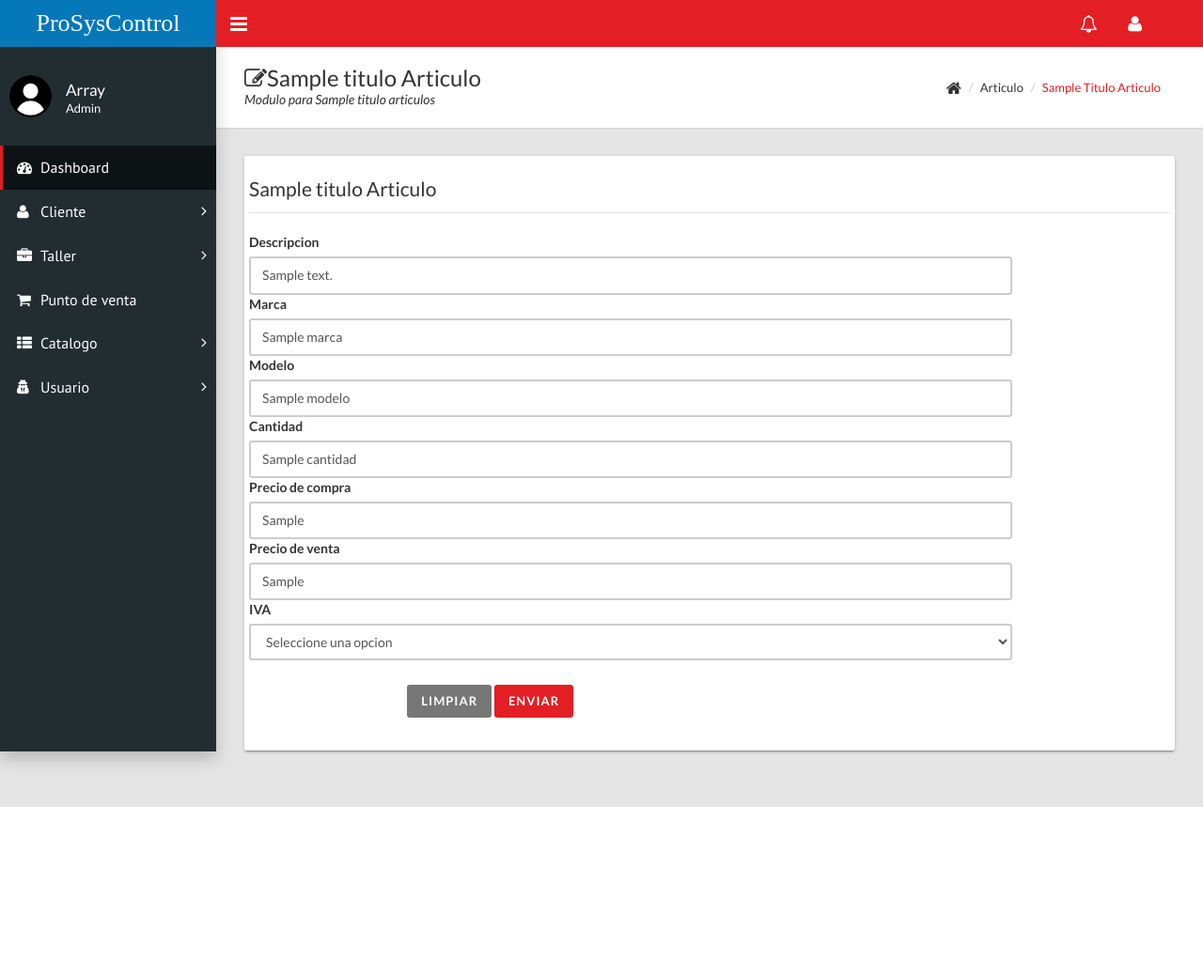
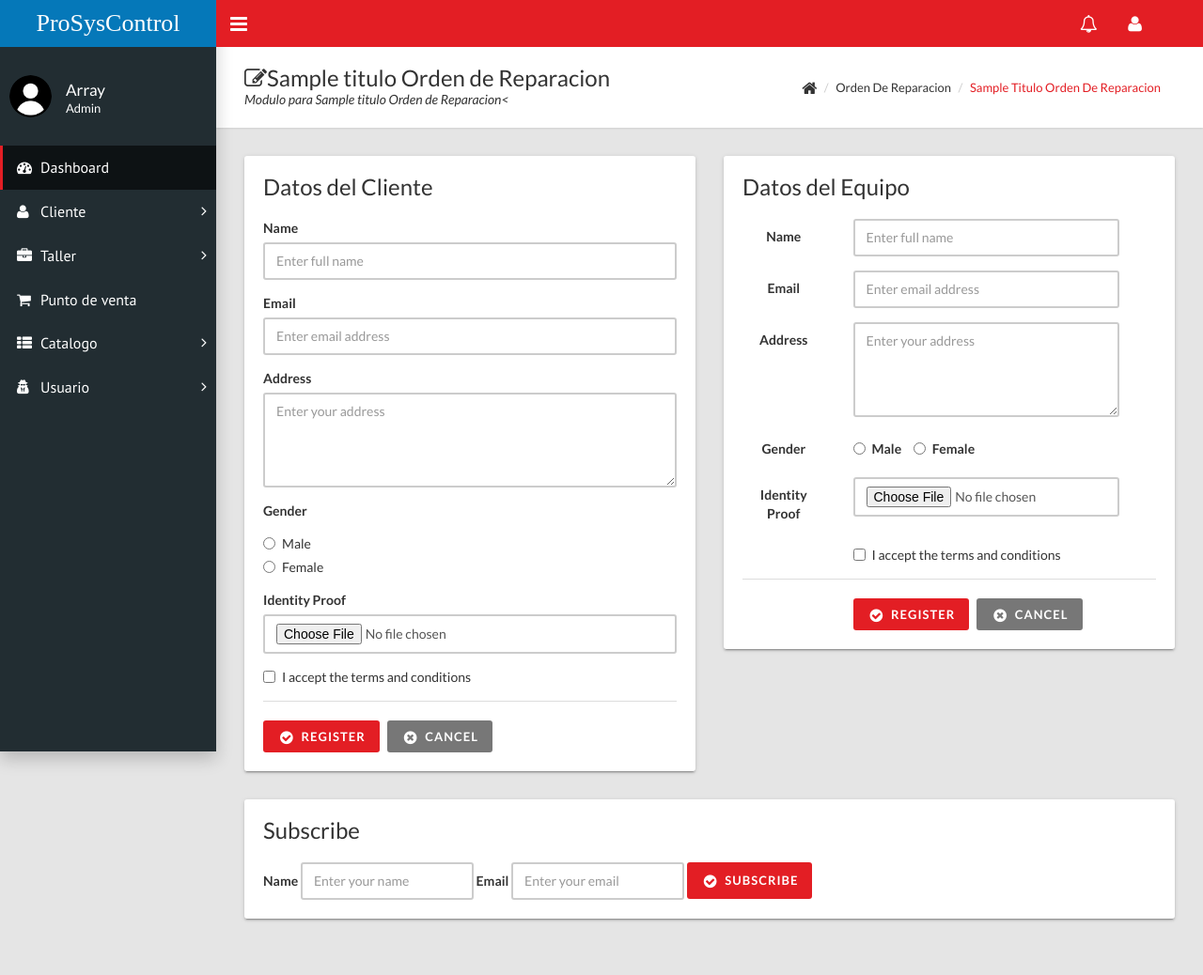
Before and after one commit to Byorsh/ProSysControlv2-2, a PHP site: template vistas/taller/acciones_Taller.php in a window 1280 px wide. Shown: the whole page at 94% size. Before the commit the page ends 859 px from the top, so only its background shows below. Run offline with PHP 8.4, Linux system fonts and the light colour scheme; a user stored in the database is signed in; tables that the repository leaves empty hold one stand-in row (values such as "Sample post"); the template is opened without the code that fills it: most values are stand-ins (such as "Sample title", 1, 10 or a date in 2020).

Commit message:
Taller en proceso

```diff
--- a/vistas/encabezado.php
+++ b/vistas/encabezado.php
@@ -78,7 +78,7 @@
 
             <li class="treeview"><a href="#"><i class="fa fa-briefcase"></i><span>Taller</span><i class="fa fa-angle-right"></i></a>
               <ul class="treeview-menu">
-                <li><a href="#"><i class="fa fa-plus-square"></i> Agregar equipo al taller</a></li>
+                <li><a href="?c=taller&a=FormCrear"><i class="fa fa-plus-square"></i> Agregar equipo al taller</a></li>
                 <li><a href="#"><i class="fa fa-plus-square"></i> Agregar servicio a domicilio</a></li>
                 <li><a href="#"><i class="fa fa-list"></i> Lista de equipos</a></li>
                 <li><a href="#"><i class="fa fa-list"></i> Lista de servicios</a></li>
--- a/vistas/taller/acciones_Taller.php
+++ b/vistas/taller/acciones_Taller.php
@@ -1,85 +1,150 @@
 <div class="content-wrapper">
-  <div class="page-title">
-    <div>
-      <h1><i class="fa fa-edit"></i><?=$titulo?> Articulo</h1>
-      <p>Modulo para <?=$titulo?> articulos</p>
-    </div>
-    <div>
-      <ul class="breadcrumb">
-        <li><i class="fa fa-home fa-lg"></i></li>
-        <li>Articulo</li>
-        <li><a href="#"><?=$titulo?> Articulo</a></li>
-      </ul>
-    </div>
-  </div>
-  <div class="row">
-    <div class="col-md-12">
-      <div class="card">
+        <div class="page-title">
+          <div>
+            <h1><i class="fa fa-edit"></i><?=$titulo?> Orden de Reparacion</h1>
+            <p>Modulo para <?=$titulo?> Orden de Reparacion<</p>
+          </div>
+          <div>
+            <ul class="breadcrumb">
+              <li><i class="fa fa-home fa-lg"></i></li>
+              <li>Orden de Reparacion</li>
+              <li><a href="#"><?=$titulo?> Orden de Reparacion</a></li>
+            </ul>
+          </div>
+        </div>
         <div class="row">
-
-        <div class="well bs-component">
-            <form class="form-horizontal" method="POST" action="?c=catalogo&a=Guardar">
-            <fieldset>
-                <legend><?=$titulo?> Articulo</legend>
-                <div class="form-group">
-                    <div class="col-lg-10">
-                    <input class="form-control" name="idProducto" type="hidden" value="<?=$catalogoSQL->getId()?>">
+          <div class="col-md-6">
+            <div class="card">
+              <h3 class="card-title">Datos del Cliente</h3>
+              <div class="card-body">
+                <form>
+                  <div class="form-group">
+                    <label class="control-label">Name</label>
+                    <input class="form-control" type="text" placeholder="Enter full name">
+                  </div>
+                  <div class="form-group">
+                    <label class="control-label">Email</label>
+                    <input class="form-control" type="email" placeholder="Enter email address">
+                  </div>
+                  <div class="form-group">
+                    <label class="control-label">Address</label>
+                    <textarea class="form-control" rows="4" placeholder="Enter your address"></textarea>
+                  </div>
+                  <div class="form-group">
+                    <label class="control-label">Gender</label>
+                    <div class="radio">
+                      <label>
+                        <input type="radio" name="gender">Male
+                      </label>
                     </div>
-
-                    <label class="col-md-3" for="Descripcion">Descripcion</label>
-                    <div class="col-lg-10">
-                        <input class="form-control" name="descripcion"  type="text" pattern="{0,100}" placeholder="Descripcion" value="<?=$catalogoSQL->getDescripcion()?>" required="">
+                    <div class="radio">
+                      <label>
+                        <input type="radio" name="gender">Female
+                      </label>
                     </div>
-
-                    <label class="col-md-3 " for="Marca">Marca</label>
-                    <div class="col-lg-10">
-                        <input class="form-control" name="marca"  type="text" pattern="[a-zA-Z0-9áéíóúÁÉÍÓÚñÑ. ]{3,50}" placeholder="Marca" value="<?=$catalogoSQL->getMarca()?>">
+                  </div>
+                  <div class="form-group">
+                    <label class="control-label">Identity Proof</label>
+                    <input class="form-control" type="file">
+                  </div>
+                  <div class="form-group">
+                    <div class="checkbox">
+                      <label>
+                        <input type="checkbox">I accept the terms and conditions
+                      </label>
                     </div>
-
-                    <label class="col-md-3 " for="Modelo">Modelo</label>
-                    <div class="col-lg-10">
-                    <input class="form-control" name="modelo" type="text" pattern="[a-zA-Z0-9áéíóúÁÉÍÓÚñÑ. ]{3,50}" placeholder="Modelo" value="<?=$catalogoSQL->getModelo()?>">
+                  </div>
+                </form>
+              </div>
+              <div class="card-footer">
+                <button class="btn btn-primary icon-btn" type="button"><i class="fa fa-fw fa-lg fa-check-circle"></i>Register</button>&nbsp;&nbsp;&nbsp;<a class="btn btn-default icon-btn" href="#"><i class="fa fa-fw fa-lg fa-times-circle"></i>Cancel</a>
+              </div>
+            </div>
+          </div>
+          <div class="col-md-6">
+            <div class="card">
+              <h3 class="card-title">Datos del Equipo</h3>
+              <div class="card-body">
+                <form class="form-horizontal">
+                  <div class="form-group">
+                    <label class="control-label col-md-3">Name</label>
+                    <div class="col-md-8">
+                      <input class="form-control" type="text" placeholder="Enter full name">
                     </div>
-
-                    <label class="col-md-3 " for="Cantidad">Cantidad</label>
-                    <div class="col-lg-10">
-                        <input class="form-control" name="cantidad" type="text" pattern="[0-9]{1,6}" placeholder="Cantidad" value="<?=$catalogoSQL->getCantidad()?>" required="">
+                  </div>
+                  <div class="form-group">
+                    <label class="control-label col-md-3">Email</label>
+                    <div class="col-md-8">
+                      <input class="form-control col-md-8" type="email" placeholder="Enter email address">
                     </div>
-
-                    <label class="col-md-3 " for="PrecioCompra">Precio de compra</label>
-                    <div class="col-lg-10">
-                        <input class="form-control" name="precioCompra" type="text" pattern="[0-9.]{1,12}" placeholder="Precio de compra" value="<?=$catalogoSQL->getPrecioCompra()?>" required="">
+                  </div>
+                  <div class="form-group">
+                    <label class="control-label col-md-3">Address</label>
+                    <div class="col-md-8">
+                      <textarea class="form-control" rows="4" placeholder="Enter your address"></textarea>
                     </div>
-
-                    <label class="col-md-3" for="PrecioVenta">Precio de venta</label>
-                    <div class="col-lg-10">
-                        <input class="form-control" name="precioVenta" type="text" pattern="[0-9.]{1,12}" placeholder="Precio de venta" value="<?=$catalogoSQL->getPrecioVenta()?>" required="">
+                  </div>
+                  <div class="form-group">
+                    <label class="control-label col-md-3">Gender</label>
+                    <div class="col-md-9">
+                      <div class="radio-inline">
+                        <label>
+                          <input type="radio" name="gender">Male
+                        </label>
+                      </div>
+                      <div class="radio-inline">
+                        <label>
+                          <input type="radio" name="gender">Female
+                        </label>
+                      </div>
                     </div>
-
-                    <label class="col-md-3" for="Iva">IVA</label>
-                        <div class="col-lg-10">
-                          <select class="form-control" name="iva" required="">
-                            <option value selected disabled>Seleccione una opcion</option>
-                            <option value="16">16%</option>
-                            <option value="8">8%</option>
-                            <option value="0">0%</option>
-
-                          </select><br>
-
-
-                        </div>
-
-                    <div>
-                    <label class="col-md-3" for=""></label>
-                    <label class="col-md-3" for=""></label>
-                    <label class="col-md-3" for=""></label>
+                  </div>
+                  <div class="form-group">
+                    <label class="control-label col-md-3">Identity Proof</label>
+                    <div class="col-md-8">
+                      <input class="form-control" type="file">
                     </div>
-                    <div class="col-lg-10 col-lg-offset-2">
-                        <button class="btn btn-default" type="reset">Limpiar</button>
-                        <button class="btn btn-primary" type="submit">Enviar</button>
+                  </div>
+                  <div class="form-group">
+                    <div class="col-md-8 col-md-offset-3">
+                      <div class="checkbox">
+                        <label>
+                          <input type="checkbox">I accept the terms and conditions
+                        </label>
+                      </div>
                     </div>
+                  </div>
+                </form>
+              </div>
+              <div class="card-footer">
+                <div class="row">
+                  <div class="col-md-8 col-md-offset-3">
+                    <button class="btn btn-primary icon-btn" type="button"><i class="fa fa-fw fa-lg fa-check-circle"></i>Register</button>&nbsp;&nbsp;&nbsp;<a class="btn btn-default icon-btn" href="#"><i class="fa fa-fw fa-lg fa-times-circle"></i>Cancel</a>
+                  </div>
                 </div>
+              </div>
+            </div>
+          </div>
+          <div class="clearix"></div>
+          <div class="col-md-12">
+            <div class="card">
+              <h3 class="card-title">Subscribe</h3>
+              <div class="card-body3">
+                <form class="form-inline">
+                  <div class="form-group">
+                    <label class="control-label">Name</label>
+                    <input class="form-control" type="text" placeholder="Enter your name">
+                  </div>
+                  <div class="form-group">
+                    <label class="control-label">Email</label>
+                    <input class="form-control" type="text" placeholder="Enter your email">
+                  </div>
+                  <div class="form-group">
+                    <button class="btn btn-primary icon-btn" type="button"><i class="fa fa-fw fa-lg fa-check-circle"></i>Subscribe</button>
+                  </div>
+                </form>
+              </div>
+            </div>
+          </div>
         </div>
       </div>
-    </div>
-  </div>
--- a/vistas/usuario/crear_Usuario.php
+++ b/vistas/usuario/crear_Usuario.php
@@ -53,12 +53,12 @@
 
                       <label class="col-md-3" for="User">Usuario</label>
                         <div class="col-lg-10">
-                          <input class="form-control" name="user" type="text" pattern="[a-zA-Z0-9áéíóúÁÉÍÓÚñÑ. ]{3,20}" placeholder="Usuario" value="<?=$usuarioSQL->getUser()?>">
+                          <input class="form-control" name="user" type="text" pattern="[a-zA-Z0-9áéíóúÁÉÍÓÚñÑ. ]{3,20}" placeholder="Usuario" value="<?=$usuarioSQL->getUser()?>" required="">
                         </div>
 
                       <label class="col-md-3" for="Contrasenia">Contraseña</label>
                         <div class="col-lg-10">
-                          <input class="form-control" name="contrasenia" type="password" pattern="[a-zA-Z0-9áéíóúÁÉÍÓÚñÑ().,#\- ]{7,20}" placeholder="Contraseña" value="<?=$usuarioSQL->getContrasenia()?>">
+                          <input class="form-control" name="contrasenia" type="password" pattern="[a-zA-Z0-9áéíóúÁÉÍÓÚñÑ().,#\- ]{7,20}" placeholder="Contraseña" value="<?=$usuarioSQL->getContrasenia()?>" required="">
                         </div>
 
                       <!--<label class="col-md-3" for="Contrasenia2">Confirma tu Contraseña</label>
```
Also changed, not shown: controladores/taller.controlador.php (+6 -6 lines), modelos/taller.php (+93 -67 lines).
